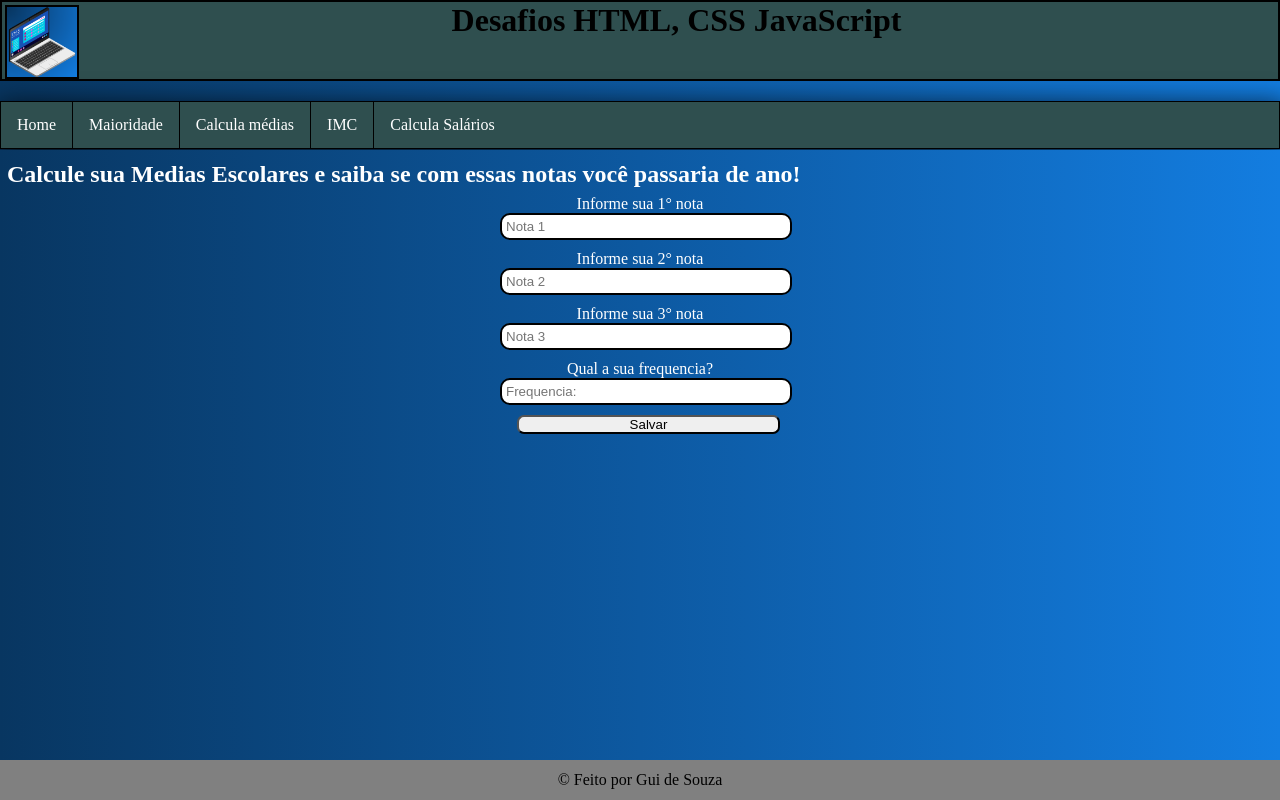
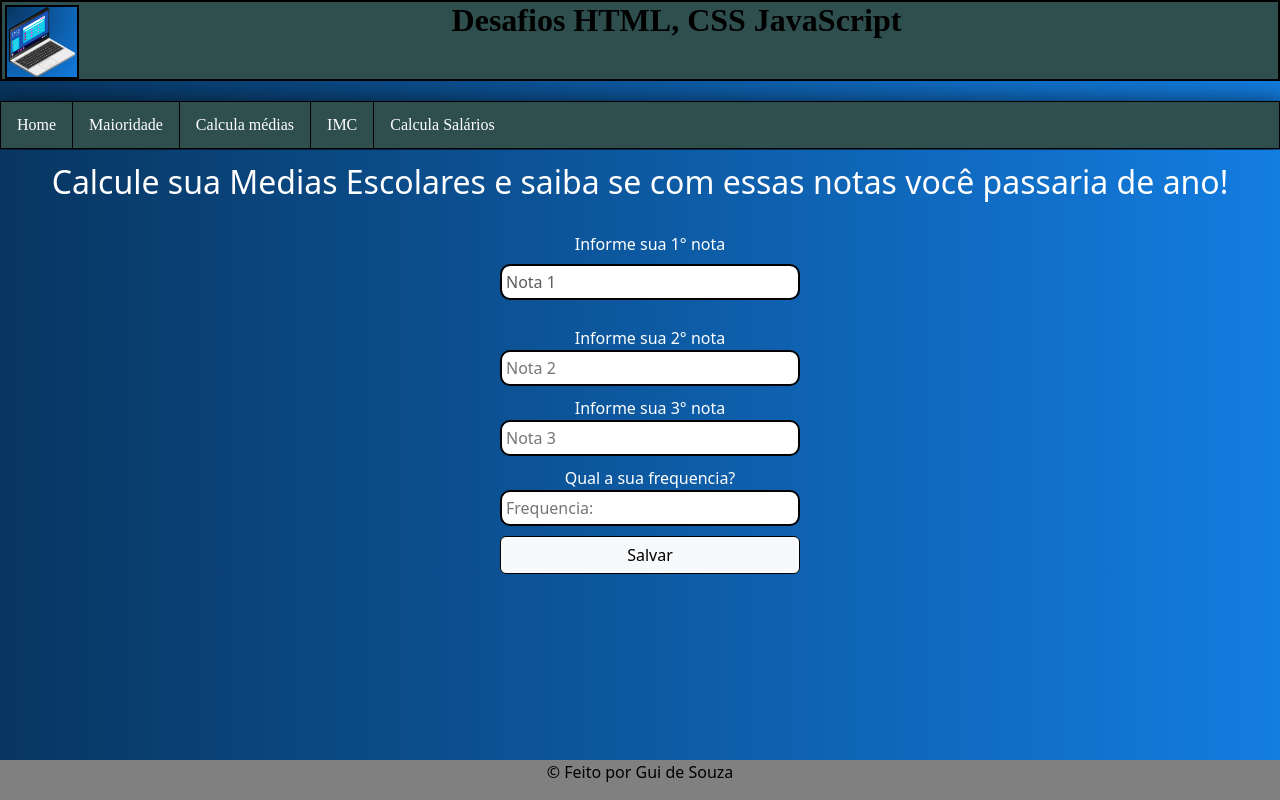
Before and after one commit to Gui53/siteAtividades, a plain HTML site: page medias.html in a window 1280 px wide. Drawn offline with nearby package versions, Linux system fonts and the light colour scheme.

Commit message:
Atualização Bootstrap Médias

```diff
--- a/estilos/footer.css
+++ b/estilos/footer.css
@@ -5,5 +5,6 @@
     display: flex;
     justify-content: center;
     background-color: grey;
+    color: black;
     bottom: 0;
 }
--- a/estilos/form.css
+++ b/estilos/form.css
@@ -10,7 +10,7 @@ form{
     text-align: center;
     display: flex;
     flex-direction: column;
-    /* width: 300px; */
+    width: 300px;
     margin-left: 500px;
     margin-right: 500px;
     color: white;
--- a/medias.html
+++ b/medias.html
@@ -7,9 +7,12 @@
     <link rel="stylesheet" href="./estilos/estilizaLista.css">
     <link rel="stylesheet" href="./estilos/footer.css">
     <link rel="stylesheet" href="./estilos/form.css">
+    <link href="https://cdn.jsdelivr.net/npm/bootstrap@5.3.1/dist/css/bootstrap.min.css" rel="stylesheet">
+
     <title>Medias</title>
     <style>
         h2{
+            text-align: center;
             padding: 7px;
             color: white;
         }
@@ -23,8 +26,10 @@
     <div>
         <h2>Calcule sua Medias Escolares e saiba se com essas notas você passaria de ano!</h2>
         <form>
-            <label for="nota1"> Informe sua 1° nota</label>
-            <input type="number" id="nota1" placeholder="Nota 1">
+            <div class="mb-3 mt-3">
+                <label for="nota1" class="form-label"> Informe sua 1° nota</label>
+                <input type="number" class="form-control" id="nota1" placeholder="Nota 1">
+            </div>
 
             <label for="nota2"> Informe sua 2° nota</label>
             <input type="number" id="nota2" placeholder="Nota 2">
@@ -35,7 +40,7 @@
             <label for="freq">Qual a sua frequencia?</label>
             <input type="number" id="freq" placeholder="Frequencia:">
 
-            <button  onclick="salvar()">Salvar</button>
+            <button type="submit" class="btn btn-light border-black" onclick="salvar()">Salvar</button>
         </form>
     </div>
 
```
